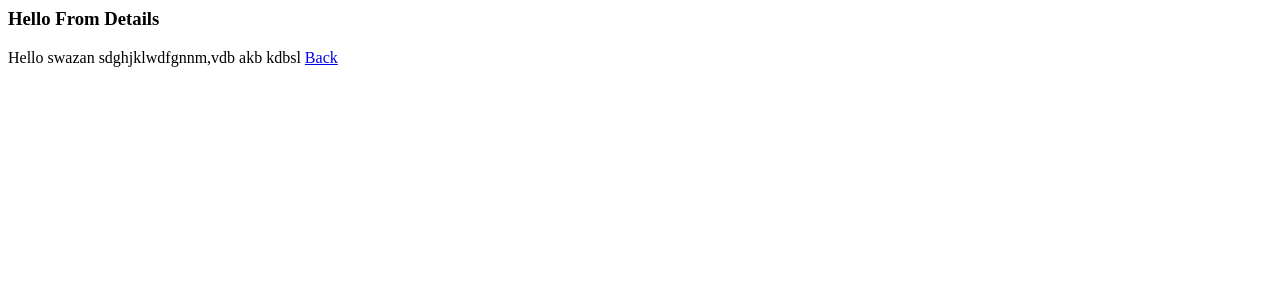
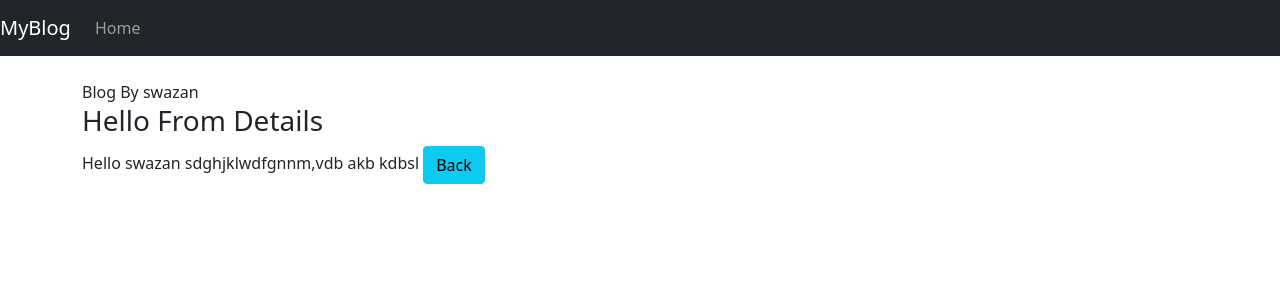
Before and after one commit to MarzanulHoque/Django-blog, a Django app: page /article/1 in a window 1280 px wide. Shown: the top 300 px of the page. Run offline with Django 3.2, Linux system fonts and the light colour scheme; data comes from the database, SQL or seed files in the repository; both versions use the stored data as it was after the commit.

Commit message:
Bootstap Base template Added and a new field added to model

```diff
--- a/blog/theblog/models.py
+++ b/blog/theblog/models.py
@@ -3,6 +3,7 @@ from django.contrib.auth.models import User
 
 class Post(models.Model):
     title = models.CharField(max_length=200)
+    title_tag= models.CharField(max_length=200,default='My Blog')
     author = models.ForeignKey(User,on_delete=models.CASCADE)
     body=models.TextField()
 
--- /dev/null
+++ b/blog/theblog/templates/theblog/base.html
@@ -0,0 +1,46 @@
+<!doctype html>
+<html lang="en">
+  <head>
+    <!-- Required meta tags -->
+    <meta charset="utf-8">
+    <meta name="viewport" content="width=device-width, initial-scale=1">
+
+    <!-- Bootstrap CSS -->
+    <link href="https://cdn.jsdelivr.net/npm/bootstrap@5.1.0/dist/css/bootstrap.min.css" rel="stylesheet" integrity="sha384-KyZXEAg3QhqLMpG8r+8fhAXLRk2vvoC2f3B09zVXn8CA5QIVfZOJ3BCsw2P0p/We" crossorigin="anonymous">
+
+    <title> {%block title%} {%endblock%} </title>
+  </head>
+  <body>
+      <nav class="navbar navbar-expand-lg navbar-dark bg-dark">
+
+        <a class="  navbar-brand " href="{% url 'home' %}">MyBlog</a>
+        <button class="navbar-toggler" type="button" data-toggle="collapse" data-target="#navbarSupportedContent" aria-controls="navbarSupportedContent" aria-expanded="false" aria-label="Toggle navigation">
+          <span class="navbar-toggler-icon"></span>
+        </button>
+
+        <div class=" collapse navbar-collapse " id="navbarSupportedContent">
+          <ul class="navbar-nav mr-auto">
+            <li class="nav-item active">
+              <a class="nav-link" href=" {% url 'home' %}">Home </a>
+            </li>
+
+          </ul>
+        </div>
+
+      </nav>
+<br>
+<div class="container">
+
+   {% block content%}
+
+   {% endblock %}
+ </div>
+    <script src="https://cdn.jsdelivr.net/npm/bootstrap@5.1.0/dist/js/bootstrap.bundle.min.js" integrity="sha384-U1DAWAznBHeqEIlVSCgzq+c9gqGAJn5c/t99JyeKa9xxaYpSvHU5awsuZVVFIhvj" crossorigin="anonymous"></script>
+
+    <!-- Option 2: Separate Popper and Bootstrap JS -->
+    <!--
+    <script src="https://cdn.jsdelivr.net/npm/@popperjs/core@2.9.3/dist/umd/popper.min.js" integrity="sha384-eMNCOe7tC1doHpGoWe/6oMVemdAVTMs2xqW4mwXrXsW0L84Iytr2wi5v2QjrP/xp" crossorigin="anonymous"></script>
+    <script src="https://cdn.jsdelivr.net/npm/bootstrap@5.1.0/dist/js/bootstrap.min.js" integrity="sha384-cn7l7gDp0eyniUwwAZgrzD06kc/tftFf19TOAs2zVinnD/C7E91j9yyk5//jjpt/" crossorigin="anonymous"></script>
+    -->
+  </body>
+</html>
--- a/blog/theblog/templates/theblog/detail.html
+++ b/blog/theblog/templates/theblog/detail.html
@@ -1,3 +1,6 @@
+{% extends 'theblog/base.html' %}
+{% block content%}
+  Blog By {{ post.author }}
 <h3>Hello From Details</h3>
 
 
@@ -5,4 +8,6 @@
   {{ post.author }}
   {{ post.body }}
 
-  <a href="{% url 'home' %}">Back</a>
+  <a href="{% url 'home' %}" class="btn btn-info">Back</a>
+
+  {% endblock %}
```
Also changed, not shown: blog/theblog/templates/theblog/home.html (+10 -0 lines), blog/db.sqlite3, blog/theblog/migrations/0002_post_title_tag.py (added).
